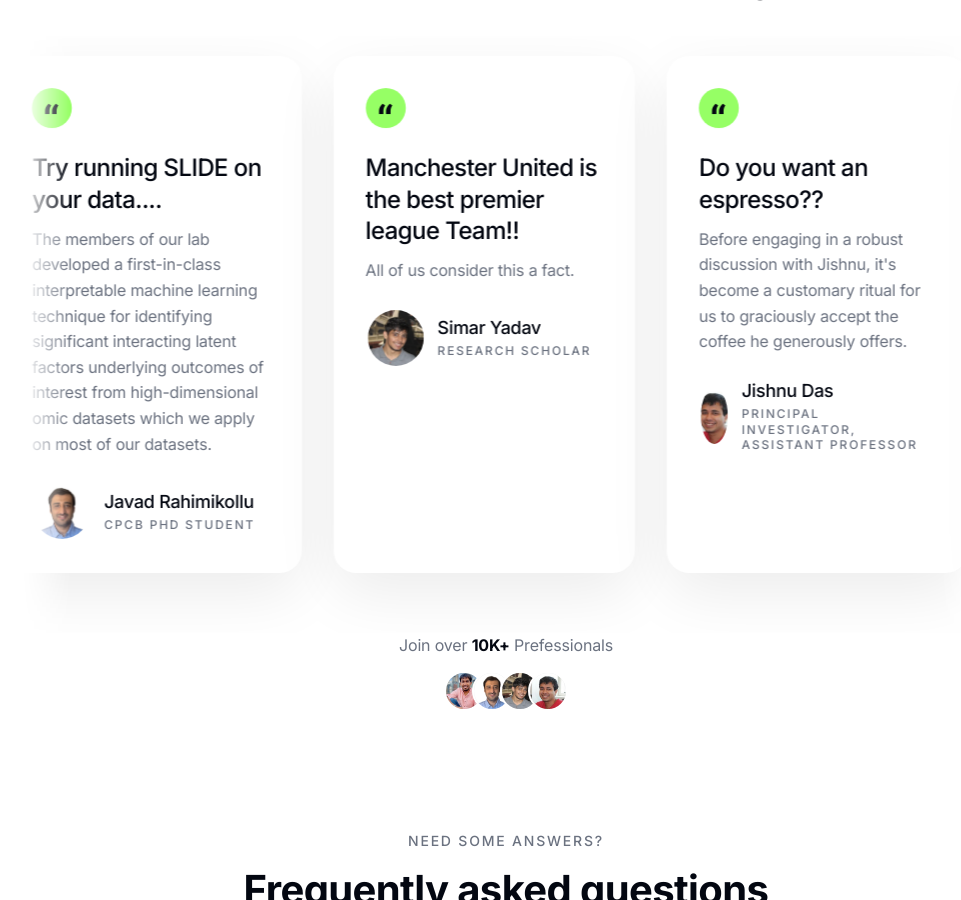
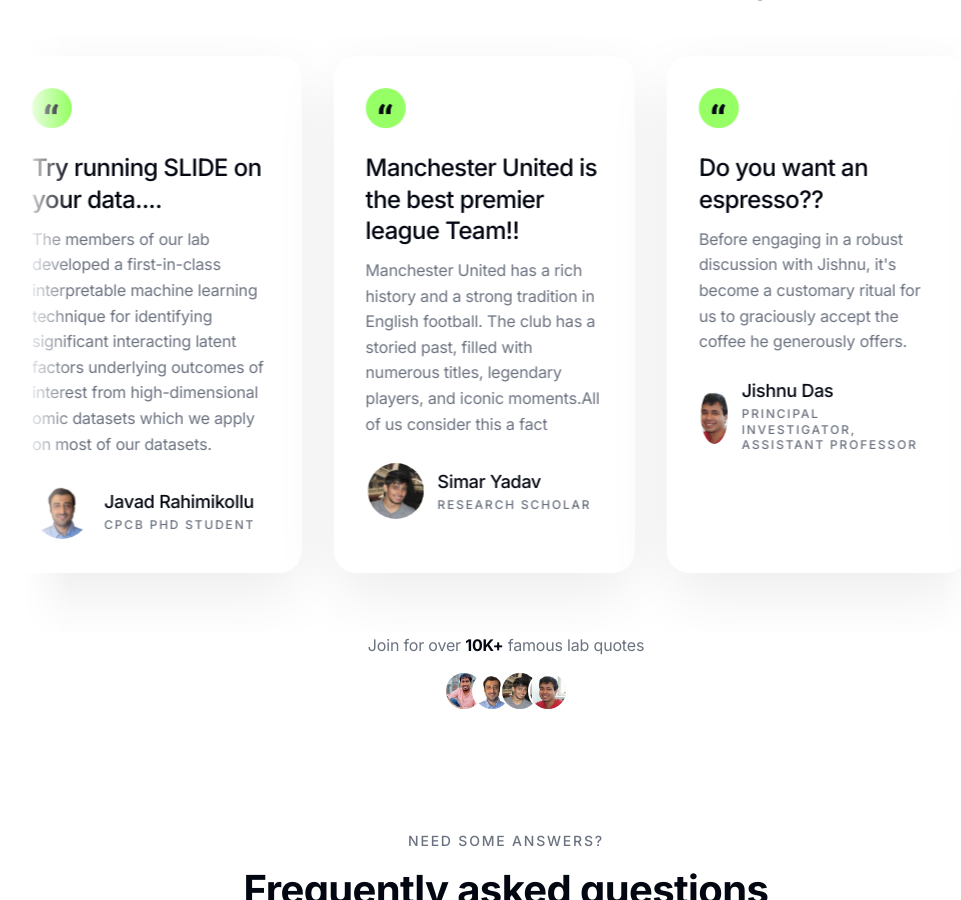
Before and after one commit to simaryadav/simaryadav.github.io, a Jekyll site: the page built from index.html, in a window 1280 px wide and 900 px high, scrolled down 2569 px. Shown: the whole window, without its empty margins (134-1095 px from the left). Built offline with Jekyll 4.4.1, drawn with Linux system fonts in a browser that asks for light colours.

Commit message:
Update settings.yml

```diff
--- a/_data/settings.yml
+++ b/_data/settings.yml
@@ -99,7 +99,7 @@
   enable: true
   testimonials_intro: Some famous quotes of our lab
   testimonials_title: See what our lab members say...
-  testimonials_info: Join over <b>10K+</b> Prefessionals
+  testimonials_info: Join for over <b>10K+</b> famous lab quotes
 
 testimonial_items:
   - name: "Swapnil Keshri"
@@ -118,7 +118,7 @@
     image: "/images/simar.webp"
     designation: "Research Scholar"
     title: "Manchester United is the best premier league Team!!"
-    content : "All of us consider this a fact."
+    content : "Manchester United has a rich history and a strong tradition in English football. The club has a storied past, filled with numerous titles, legendary players, and iconic moments.All of us consider this a fact"
 
   - name: "Jishnu Das"
     image: "/images/Jishnu-Das-2.jpg"
```
